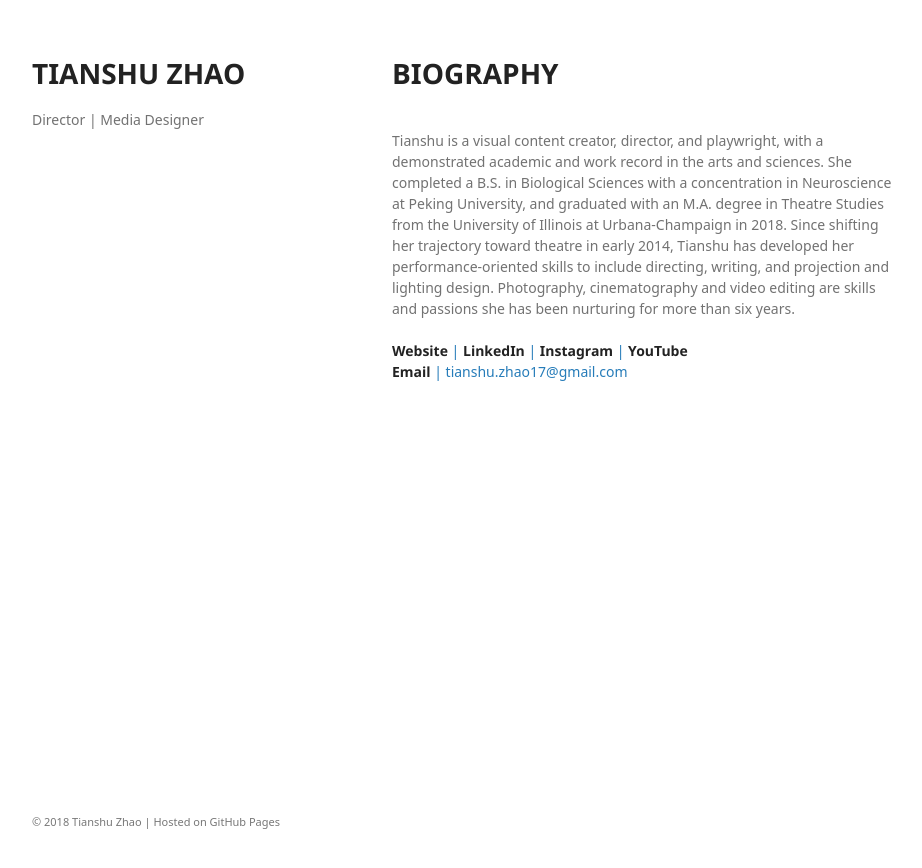
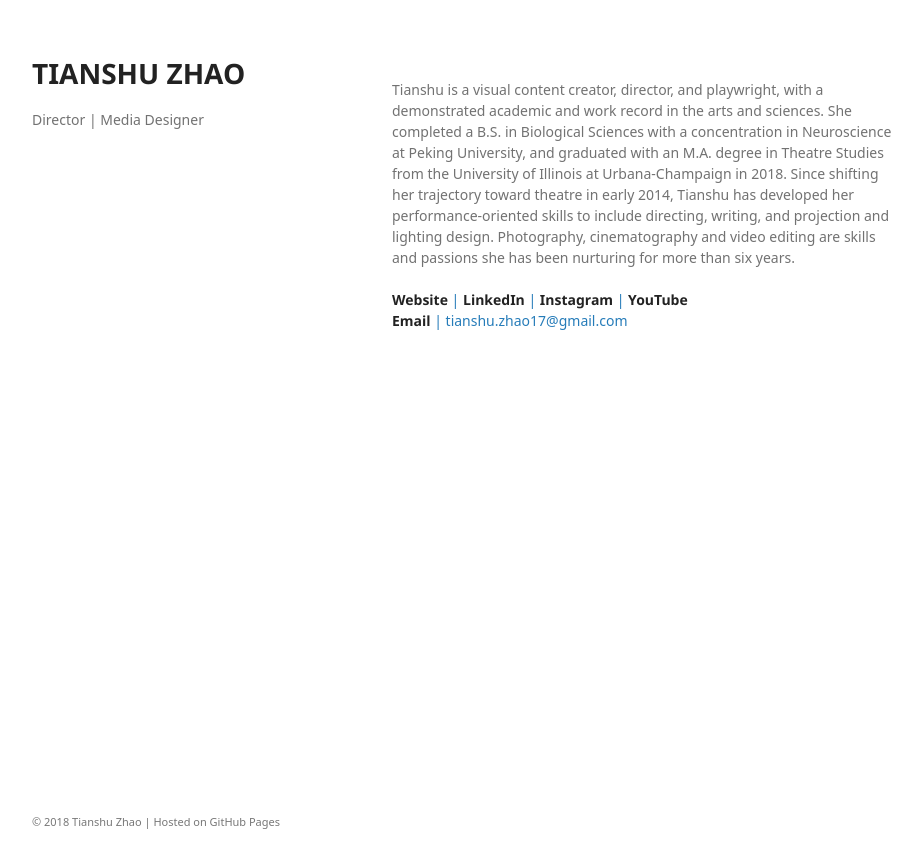
Before and after one commit to tianshu-z/tianshu-z.github.io, a Jekyll site: the page built from biography.html, in a window 1280 px wide. Shown: the top 868 px of the page, without its empty margins (178-1100 px from the left). Built offline with Jekyll 4.4.1, drawn with Linux system fonts in a browser that asks for light colours; some web fonts are replaced.

Commit message:
Update biography.html

```diff
--- a/biography.html
+++ b/biography.html
@@ -2,7 +2,9 @@
 layout: default
 ---
 
-<h1>BIOGRAPHY</h1>
+<!doctype html>
+<html>
+  <body>
   <br>
 Tianshu is a visual content creator, director, and playwright, with a demonstrated academic and work record in the arts and sciences. She completed a B.S. in Biological Sciences with a concentration in Neuroscience at Peking University, and graduated with an M.A. degree in Theatre Studies from the University of Illinois at Urbana-Champaign in 2018. Since shifting her trajectory toward theatre in early 2014, Tianshu has developed her performance-oriented skills to include directing, writing, and projection and lighting design. Photography, cinematography and video editing are skills and passions she has been nurturing for more than six years.
 
@@ -11,3 +13,6 @@
 
 <a href="https://tianshu-z.github.io"><strong>Website</strong> | <a href="https://www.linkedin.com/in/tianshu-zhao-60348766/"><strong>LinkedIn</strong> | <a href="https://www.instagram.com/zoe_zhao17"><strong>Instagram</strong> | <a href="https://www.youtube.com/channel/UCl8aHmXObdkvdteCA-g0PMg?view_as=subscriber"><strong>YouTube</strong>
 <br><strong>Email</strong> | tianshu.zhao17@gmail.com
+
+  </body>
+</html>
```
